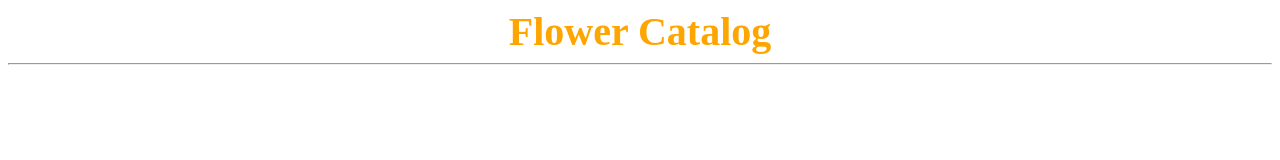
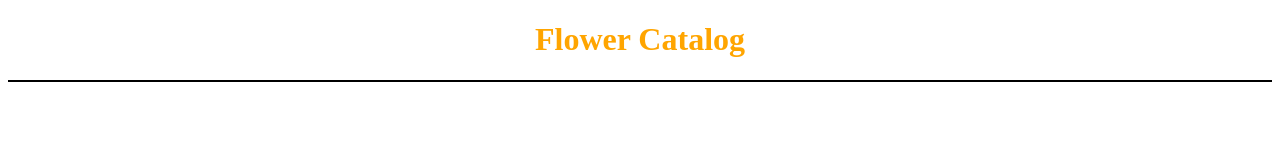
Before and after one commit to bittukumarthakur/flower-catalog, a website: page src/home-page.html in a window 1280 px wide. Drawn offline with Linux system fonts and the light colour scheme.

Commit message:
Add: style sheet apply to home page.

```diff
--- a/src/home-page-style.css
+++ b/src/home-page-style.css
@@ -1,6 +1,6 @@
 header {
-  font-size: 40px;
   text-align: center;
   font-weight: 600;
   color: orange;
+  border-bottom: 2px solid black;
 }
--- a/src/home-page.html
+++ b/src/home-page.html
@@ -8,8 +8,9 @@
 </head>
 
 <body>
-  <header>Flower Catalog</header>
-  <hr>
+  <header>
+    <h1>Flower Catalog</h1>
+  </header>
 </body>
 
 </html>
```
